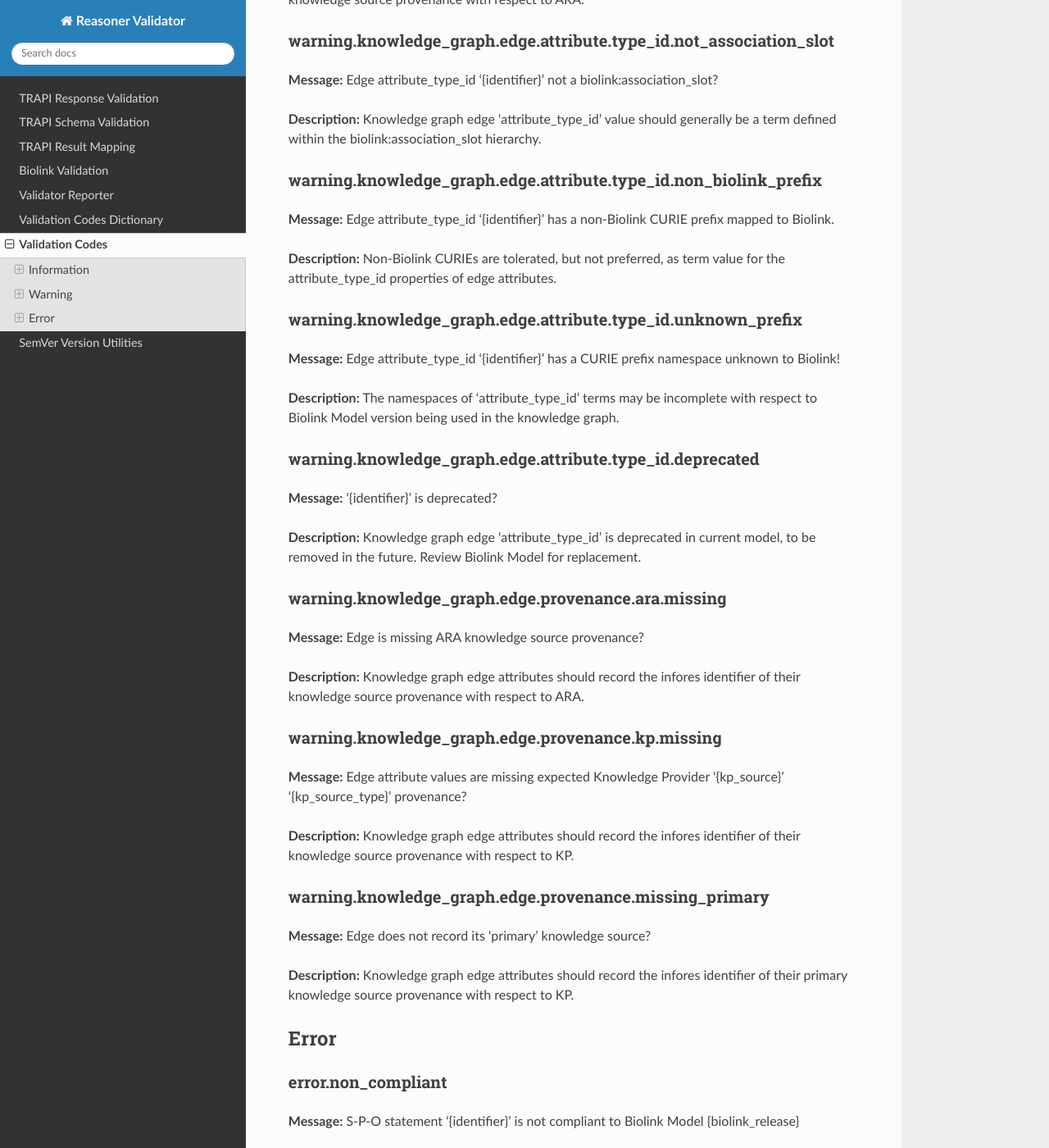
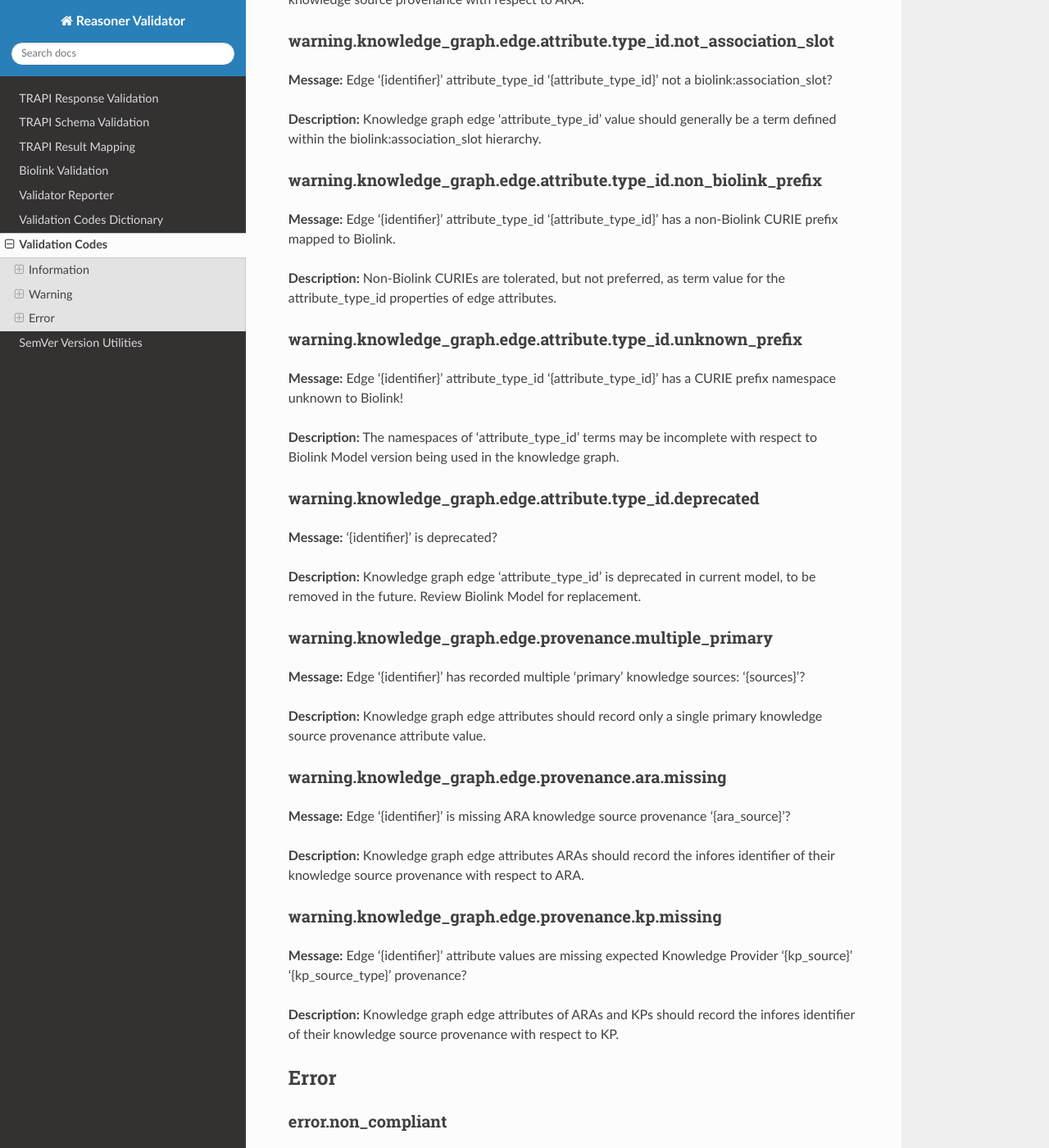
Before and after one commit to NCATSTranslator/reasoner-validator, a Sphinx documentation site: the page built from docs/validation_codes_dictionary.md, in a window 1280 px wide and 1400 px high, scrolled down 6018 px. Shown: the whole window at 82% size. Built offline with Sphinx 7.4.7 and the Read the Docs theme 2.0.0, drawn with Linux system fonts in a browser that asks for light colours; some of the changed text lies outside the part shown.

Commit message:
Forgot to update documentation on new error messages

```diff
--- a/docs/validation_codes_dictionary.md
+++ b/docs/validation_codes_dictionary.md
@@ -216,19 +216,19 @@
 
 ### warning.knowledge_graph.edge.attribute.type_id.not_association_slot
 
-**Message:** Edge attribute_type_id '{identifier}' not a biolink:association_slot?
+**Message:** Edge '{identifier}' attribute_type_id '{attribute_type_id}' not a biolink:association_slot?
 
 **Description:** Knowledge graph edge 'attribute_type_id' value should generally be a term defined within the biolink:association_slot hierarchy.
 
 ### warning.knowledge_graph.edge.attribute.type_id.non_biolink_prefix
 
-**Message:** Edge attribute_type_id '{identifier}' has a non-Biolink CURIE prefix mapped to Biolink.
+**Message:** Edge '{identifier}' attribute_type_id '{attribute_type_id}' has a non-Biolink CURIE prefix mapped to Biolink.
 
 **Description:** Non-Biolink CURIEs are tolerated, but not preferred, as term value for the attribute_type_id properties of edge attributes.
 
 ### warning.knowledge_graph.edge.attribute.type_id.unknown_prefix
 
-**Message:** Edge attribute_type_id '{identifier}' has a CURIE prefix namespace unknown to Biolink!
+**Message:** Edge '{identifier}' attribute_type_id '{attribute_type_id}' has a CURIE prefix namespace unknown to Biolink!
 
 **Description:** The namespaces of 'attribute_type_id' terms may be incomplete with respect to Biolink Model version being used in the knowledge graph.
 
@@ -238,23 +238,23 @@
 
 **Description:** Knowledge graph edge 'attribute_type_id' is deprecated in current model, to be removed in the future. Review Biolink Model for replacement.
 
+### warning.knowledge_graph.edge.provenance.multiple_primary
+
+**Message:** Edge '{identifier}' has recorded multiple 'primary' knowledge sources: '{sources}'?
+
+**Description:** Knowledge graph edge attributes should record only a single primary knowledge source provenance attribute value.
+
 ### warning.knowledge_graph.edge.provenance.ara.missing
 
-**Message:** Edge is missing ARA knowledge source provenance?
+**Message:** Edge '{identifier}' is missing ARA knowledge source provenance '{ara_source}'?
 
-**Description:** Knowledge graph edge attributes should record the infores identifier of their knowledge source provenance with respect to ARA.
+**Description:** Knowledge graph edge attributes ARAs should record the infores identifier of their knowledge source provenance with respect to ARA.
 
 ### warning.knowledge_graph.edge.provenance.kp.missing
 
-**Message:** Edge attribute values are missing expected Knowledge Provider '{kp_source}' '{kp_source_type}' provenance?
+**Message:** Edge '{identifier}' attribute values are missing expected Knowledge Provider '{kp_source}' '{kp_source_type}' provenance?
 
-**Description:** Knowledge graph edge attributes should record the infores identifier of their knowledge source provenance with respect to KP.
-
-### warning.knowledge_graph.edge.provenance.missing_primary
-
-**Message:** Edge does not record its 'primary' knowledge source?
-
-**Description:** Knowledge graph edge attributes should record the infores identifier of their primary knowledge source provenance with respect to KP.
+**Description:** Knowledge graph edge attributes of ARAs and KPs should record the infores identifier of their knowledge source provenance with respect to KP.
 
 ## Error
 
@@ -698,39 +698,45 @@
 
 ### error.knowledge_graph.edge.attribute.type_id.missing
 
-**Message:** Edge attribute is missing its 'attribute_type_id' property!
+**Message:** Edge '{identifier}' attribute is missing its 'attribute_type_id' property!
 
 **Description:** The attribute of a Knowledge graph edge must have a 'attribute_type_id' key with a non-empty associated value!
 
 ### error.knowledge_graph.edge.attribute.type_id.empty
 
-**Message:** Edge attribute empty 'attribute_type_id' property!
+**Message:** Edge'{identifier}' attribute empty 'attribute_type_id' property!
 
 **Description:** The value of the 'attribute_type_id' of an attribute of a Knowledge graph edge must not be empty!
 
 ### error.knowledge_graph.edge.attribute.type_id.not_curie
 
-**Message:** Edge attribute_type_id '{identifier}' is not a CURIE!
+**Message:** Edge '{identifier}' attribute_type_id '{attribute_type_id}' is not a CURIE!
 
 **Description:** The 'attribute_type_id' of a Knowledge graph edge attribute must be a controlled vocabulary term specified by a CURIE!
 
 ### error.knowledge_graph.edge.attribute.value.missing
 
-**Message:** Edge attribute is missing its 'value' property!
+**Message:** Edge '{identifier}' attribute is missing its 'value' property!
 
 **Description:** An attribute of a Knowledge graph edge must have a 'value' key with a non-empty associated value!
 
 ### error.knowledge_graph.edge.attribute.value.empty
 
-**Message:** Edge attribute empty 'value' property!
+**Message:** Edge '{identifier}' attribute empty 'value' property!
 
 **Description:** The value of an attribute of a Knowledge graph edge must not be empty!
 
 ### error.knowledge_graph.edge.provenance.infores.missing
 
-**Message:** Edge has provenance value '{identifier}' which is not a well-formed InfoRes CURIE!
+**Message:** Edge '{identifier}' has provenance value '{infores}' which is not a well-formed InfoRes CURIE!
 
 **Description:** The value of an attribute specifying the provenance of a Knowledge graph edge must be the well-formed InfoRes CURIE of a knowledge source!
+
+### error.knowledge_graph.edge.provenance.missing_primary
+
+**Message:** Edge '{identifier}' does not record its 'primary' knowledge source?
+
+**Description:** Knowledge graph edge attributes should record the 'infores' identifier of their primary knowledge source provenance with respect to KP.
 
 ### error.knowledge_graph.edge.qualifiers.not_array
 
```
